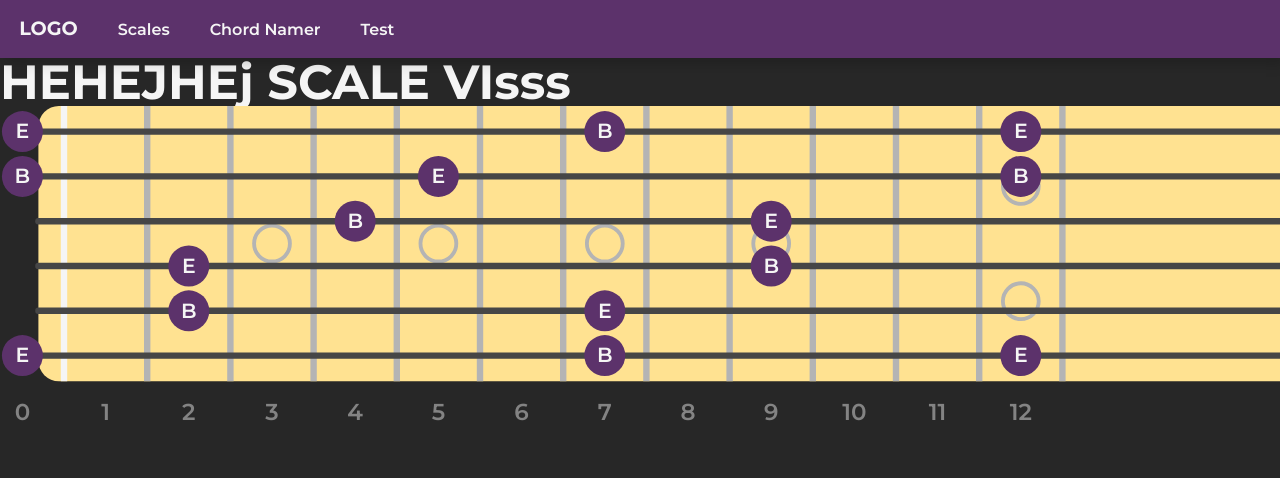
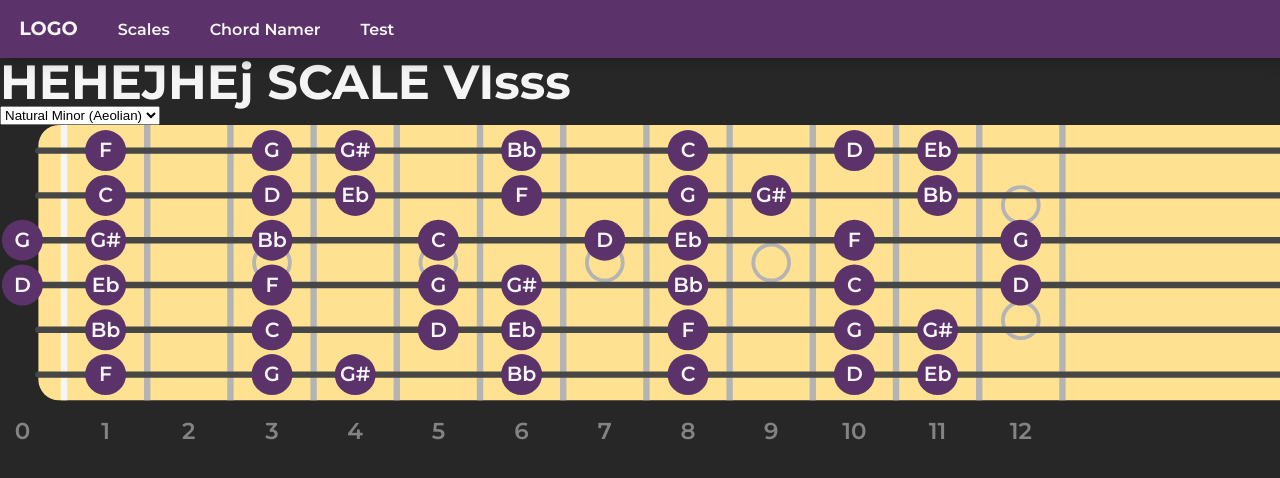
Before and after one commit to pannacotta98/guitar-app, a React (Create React App) app: page / in a window 1280 px wide. Shown: the top 478 px of the page. Built offline with nearby package versions, Linux system fonts and the light colour scheme.

Commit message:
Remove unused files and add scale type selection

```diff
--- a/src/components/ScaleVisualizer.js
+++ b/src/components/ScaleVisualizer.js
@@ -1,6 +1,8 @@
 import React, { Component } from 'react';
 import BigFretBoard from './BigFretBoard';
 import { GlobalContext } from './../globalState';
+import { SCALES_SRC } from '../logic/musicalData';
+import IntervalUtilities from '../logic/IntervalUtilities';
 
 export default class ScaleVisualizer extends Component {
   static contextType = GlobalContext;
@@ -9,7 +11,8 @@ export default class ScaleVisualizer extends Component {
     super(props);
 
     this.state = {
-      selectedScale: 'Major',
+      selectedScale: 'Natural Minor (Aeolian)',
+      rootNumber: 0, // Set at C for now
     };
   }
 
@@ -17,7 +20,9 @@ export default class ScaleVisualizer extends Component {
     console.log(this.context.state.tuning);
 
     // const fingering = Array(6).fill(Array(13).fill(true));
-    const notesInScale = [4, 11];
+    const notesInScale = SCALES_SRC.get(this.state.selectedScale).map((note) =>
+      IntervalUtilities.normalizeNote(note + this.state.rootNumber)
+    );
     const activeNotes = this.context.state.noteNumbersOnFretboard.map((string) =>
       string.map((noteNumber) => notesInScale.includes(noteNumber))
     );
@@ -25,6 +30,15 @@ export default class ScaleVisualizer extends Component {
     return (
       <div>
         <h1>HEHEJHEj SCALE VIsss</h1>
+        {/* https://reactjs.org/docs/forms.html */}
+        <select
+          value={this.state.selectedScale}
+          onChange={(event) => this.setState({ selectedScale: event.target.value })}
+        >
+          {Array.from(SCALES_SRC.keys()).map((name) => (
+            <option>{name}</option>
+          ))}
+        </select>
         <BigFretBoard
           activeNotes={activeNotes}
           toggleNote={() => {
--- a/src/index.css
+++ /dev/null
@@ -1,17 +0,0 @@
-body {
-  margin: 0;
-  font-family: -apple-system, BlinkMacSystemFont, 'Segoe UI', 'Roboto', 'Oxygen',
-    'Ubuntu', 'Cantarell', 'Fira Sans', 'Droid Sans', 'Helvetica Neue',
-    sans-serif;
-  -webkit-font-smoothing: antialiased;
-  -moz-osx-font-smoothing: grayscale;
-
-  color: white;
-  background-color: #282c34;
-  padding: 20px;
-}
-
-code {
-  font-family: source-code-pro, Menlo, Monaco, Consolas, 'Courier New',
-    monospace;
-}
--- a/src/index.js
+++ b/src/index.js
@@ -5,10 +5,15 @@ import * as serviceWorker from './serviceWorker';
 import GlobalStyle from './globalStyles';
 
 ReactDOM.render(
-  <React.StrictMode>
+  <>
+    {/* Global styles are placed outside strict mode for now because otherwise
+    the styles will be put in the stylesheet twice; annoyinggg
+    https://github.com/styled-components/styled-components/issues/3076 */}
     <GlobalStyle />
-    <App />
-  </React.StrictMode>,
+    <React.StrictMode>
+      <App />
+    </React.StrictMode>
+  </>,
   document.getElementById('root')
 );
 
--- a/src/logic/musicalData.js
+++ b/src/logic/musicalData.js
@@ -13,6 +13,20 @@ const INTERVAL_NUMBERS = new Map([
   ['b7', 10],
   ['7' , 11]
 ]);
+
+// https://en.wikipedia.org/wiki/List_of_musical_scales_and_modes
+const SCALES_SRC = new Map(
+  [
+    ['Major (Ionian)', '1 2 3 4 5 6 7'],
+    ['Natural Minor (Aeolian)', '1 2 b3 4 5 b6 b7'],
+    ['Dorian', '1 2 b3 4 5 6 b7'],
+    ['Harmonic Minor', '1 2 b3 4 5 b6 7'],
+  ].map((scale) => [
+    scale[0],
+    // Change to internal representation
+    scale[1].split(' ').map((interval) => INTERVAL_NUMBERS.get(interval)),
+  ])
+);
 
 /**
  * ...
@@ -330,4 +344,4 @@ const CHORDS_SRC = [
   },
 ];
 
-export { INTERVAL_NUMBERS, CHORDS_SRC };
+export { INTERVAL_NUMBERS, CHORDS_SRC, SCALES_SRC };
```
Also changed, not shown: src/App.css (deleted, +0 -34 lines).
